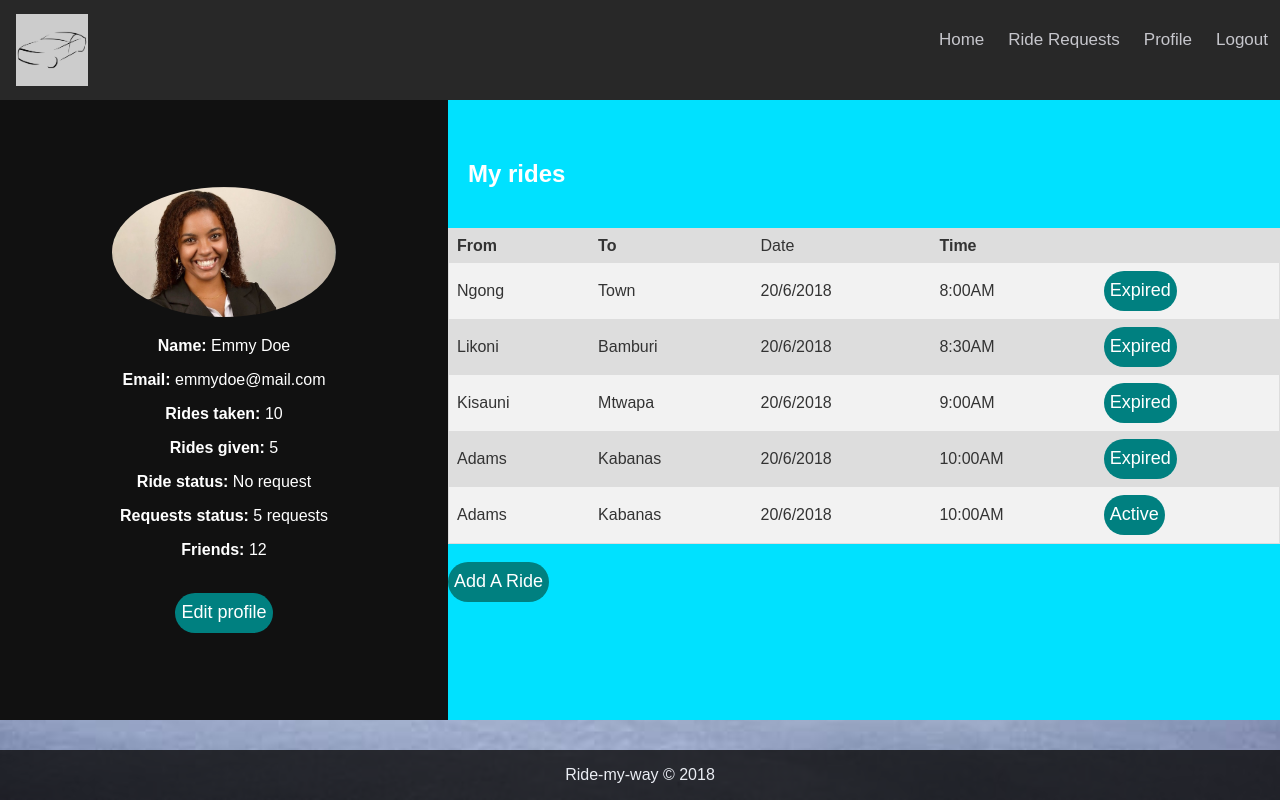
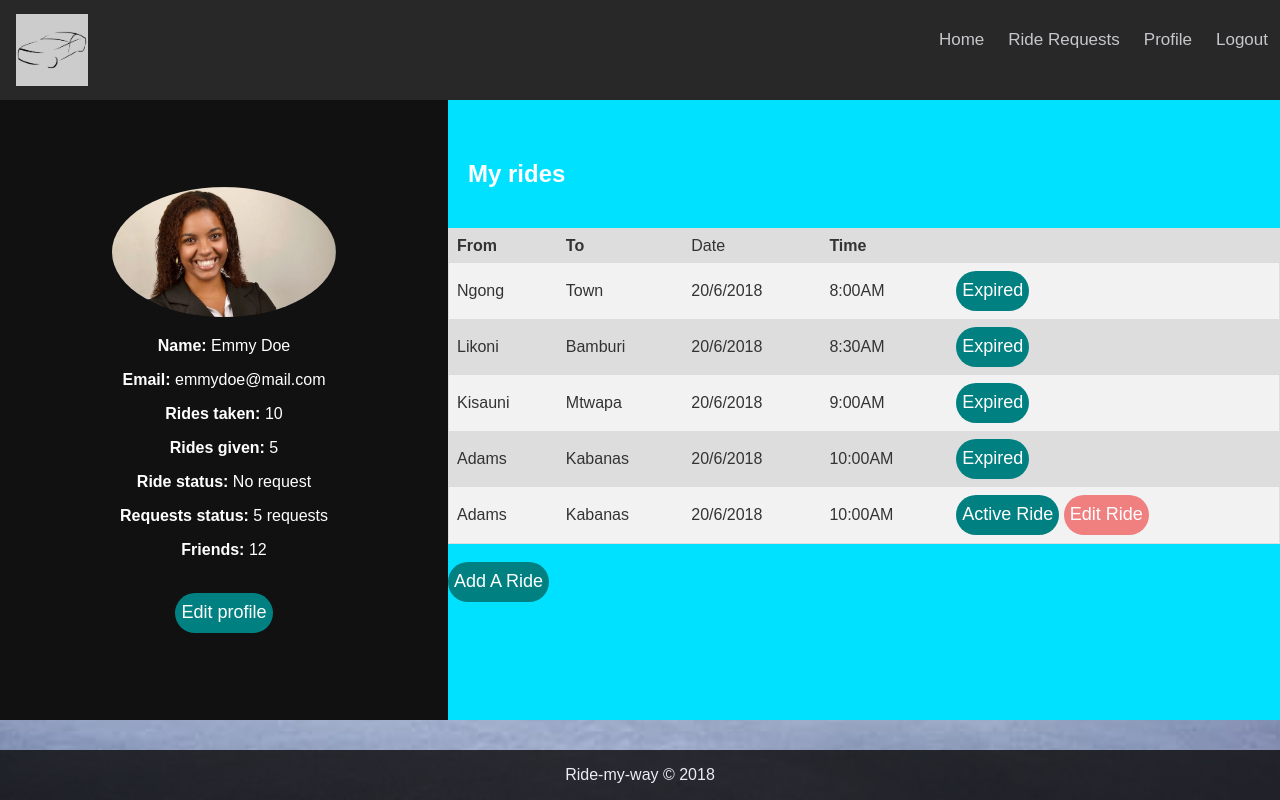
Before and after one commit to Ogollah/Ride-my-way, a Python web app: template UI/templates/profile.html in a window 1280 px wide. Run offline with Jinja, Linux system fonts and the light colour scheme; the template is opened without the code that fills it, so the values that code supplies are empty.

Commit message:
add edit-offer page

```diff
--- a/UI/templates/profile.html
+++ b/UI/templates/profile.html
@@ -91,7 +91,7 @@
                 <td>Kabanas</td>
                 <td>20/6/2018</td>
                 <td>10:00AM</td>
-                <td><button class="button">Active</button></td>
+                <td><button class="button">Active Ride</button> <a href="edit-offer.html"><button class="button" style="background-color:lightcoral">Edit Ride</button></a></td>
 
             </tr>
             </table>
```
